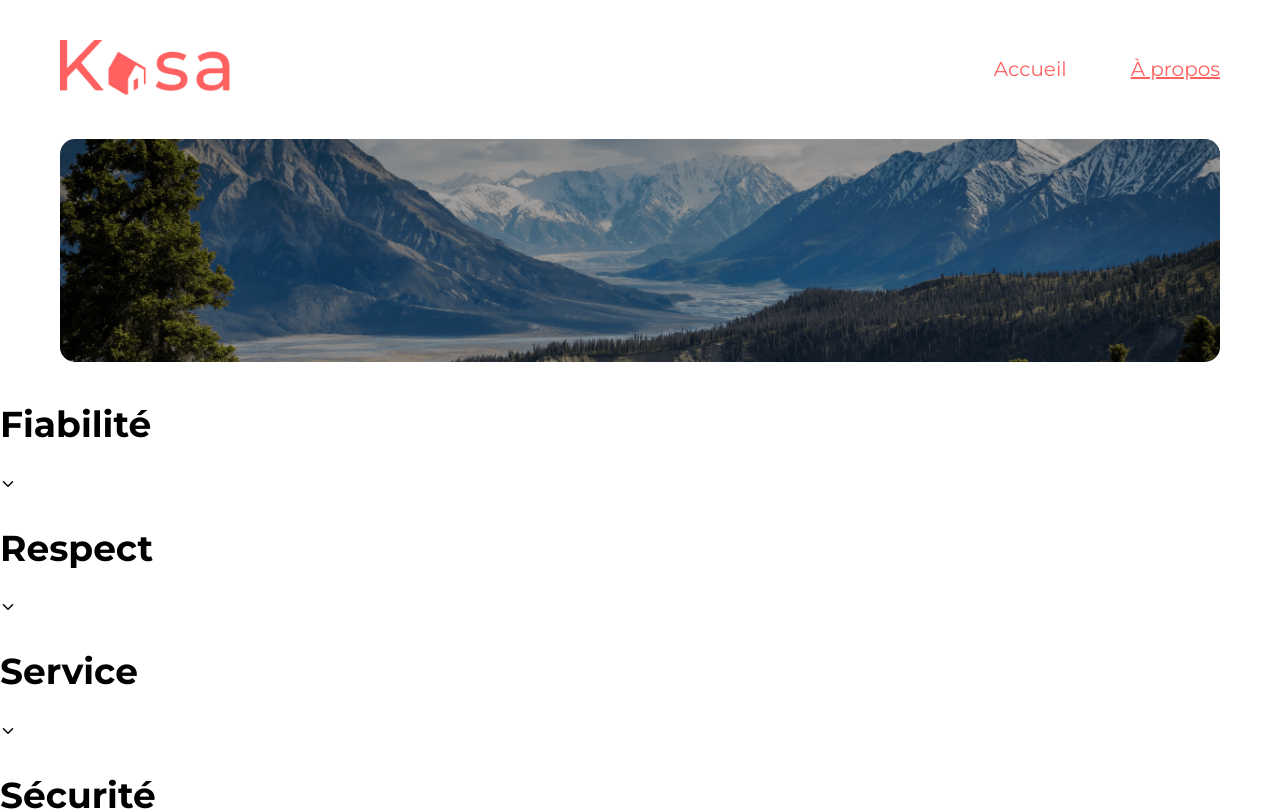
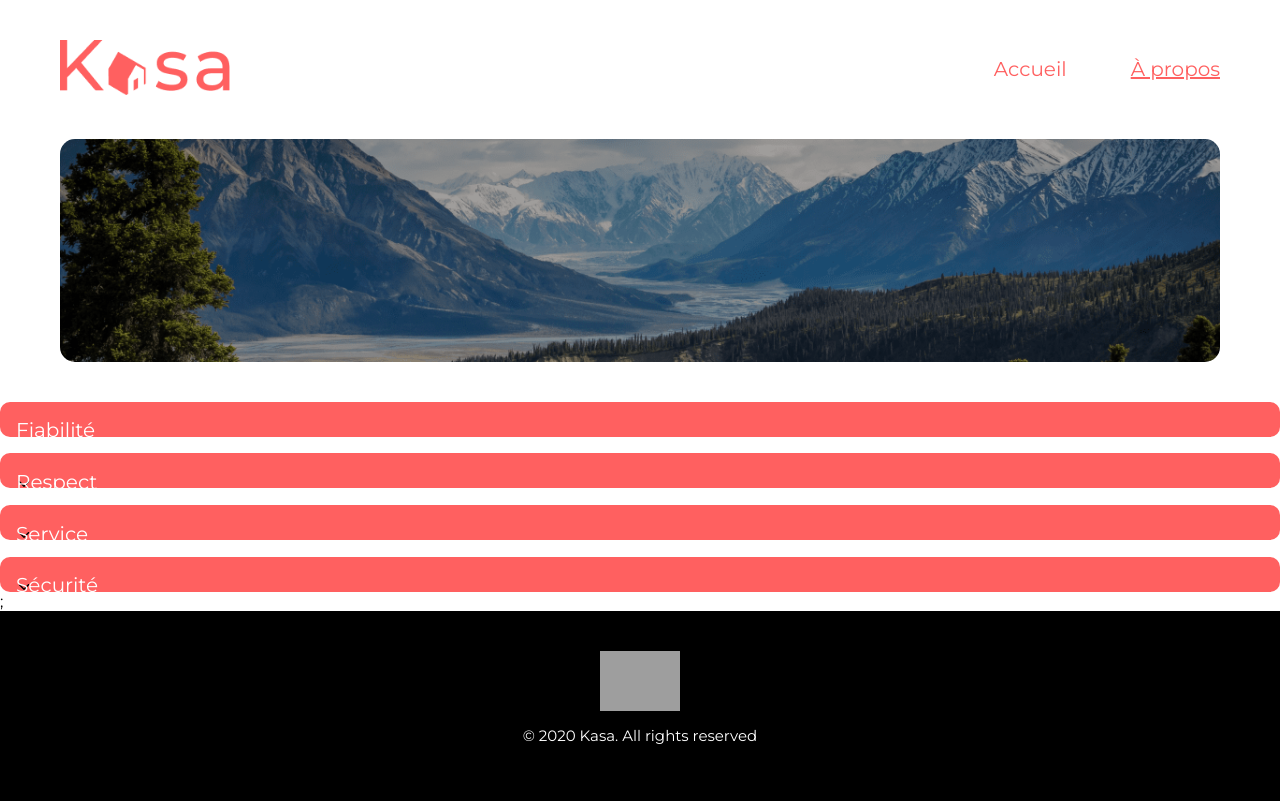
Before and after one commit to claractnn/P7-OpenClassrooms-Kasa, a React (Create React App) app: page /about in a window 1280 px wide. Shown: the top 811 px of the page. Built offline with nearby package versions, Linux system fonts and the light colour scheme; grey boxes are pictures that could not be loaded.

Commit message:
added first design button

```diff
--- a/src/styles/sass/main.css
+++ b/src/styles/sass/main.css
@@ -225,4 +225,19 @@ a {
   .accomodation_title {
     font-size: 18px;
   }
+}
+
+.scrolling_button {
+  background-color: #FF6060;
+  border-radius: 10px;
+  height: 35px;
+  padding-left: 1em;
+  gap: 30px;
+}
+.scrolling_button h2 {
+  display: flex;
+  align-items: center;
+  color: white;
+  font-size: 20px;
+  font-weight: 400;
 }/*# sourceMappingURL=main.css.map */
--- a/src/styles/sass/main.scss
+++ b/src/styles/sass/main.scss
@@ -10,3 +10,4 @@
 
 @import './components/Gallery';
 @import './components/Card';
+@import './components//Scrolling';
```
Also changed, not shown: 1 other file (tests, documents, lock files or other folders).
